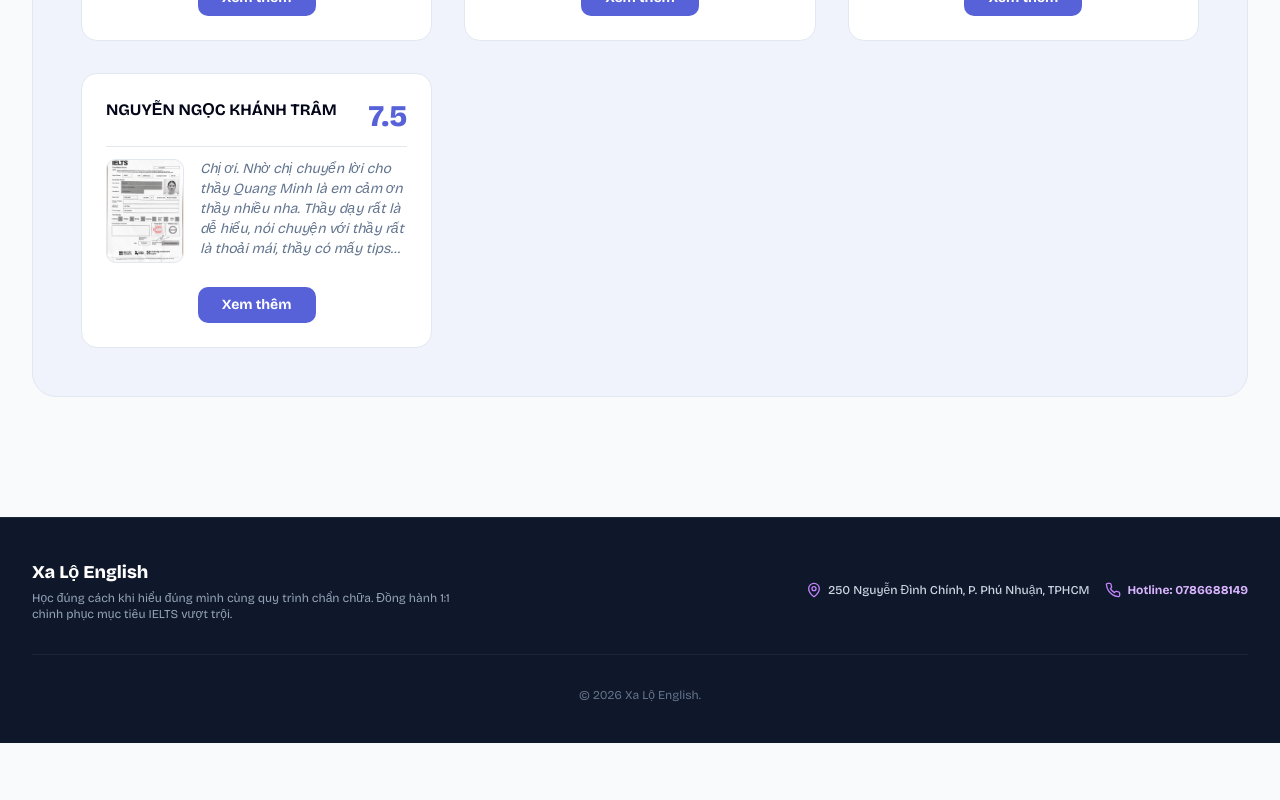
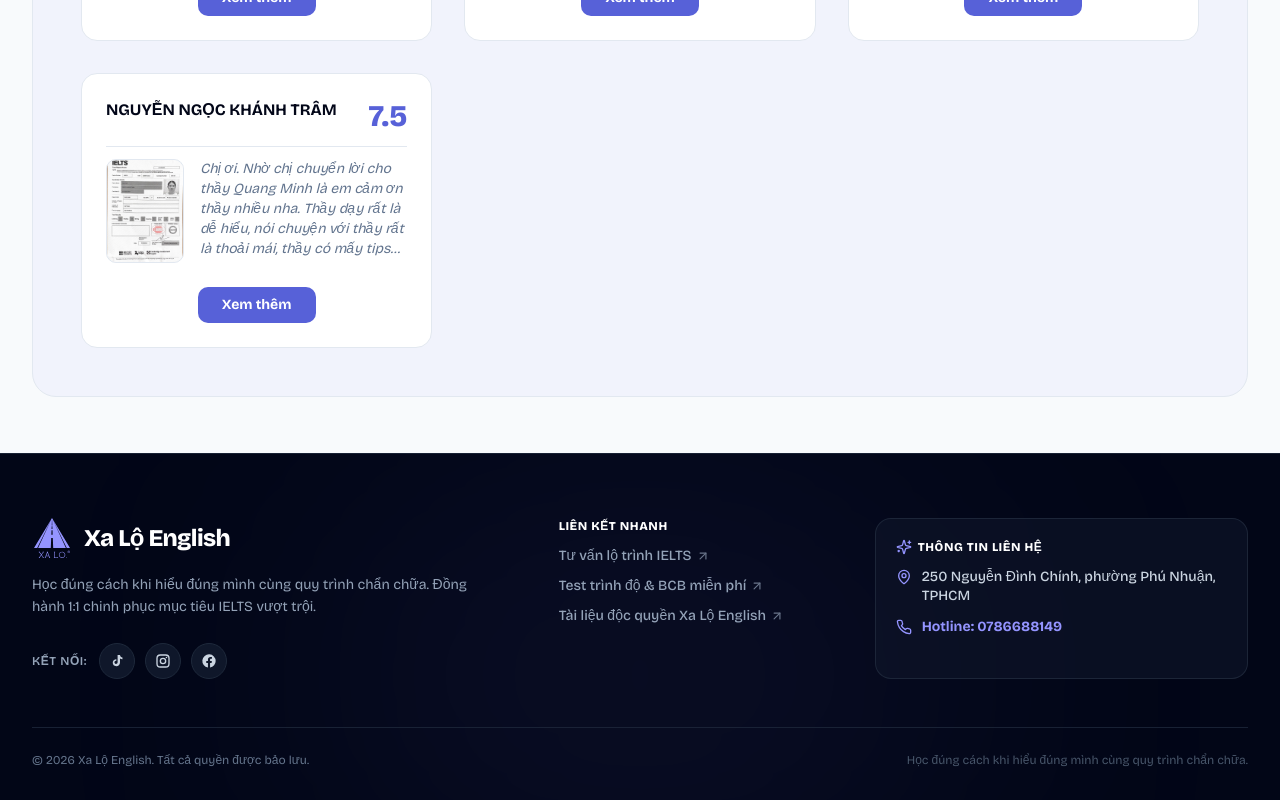
Before and after one commit to itxalo1413-art/Xalo_beacons, a Next.js app: page / in a window 1280 px wide. Shown: the part 3623-4423 px from the top of the page. Before the commit the page ends 4366 px from the top, so only its background shows below. Built offline with nearby package versions, Linux system fonts and the light colour scheme.

Commit message:
updating footer

```diff
--- a/src/app/page.tsx
+++ b/src/app/page.tsx
@@ -5,9 +5,9 @@ import Header from "@/components/Header";
 import PromoBanner from "@/components/PromoBanner";
 import ActionHub from "@/components/ActionHub";
 import HallOfFame from "@/components/HallOfFame";
+import Footer from "@/components/Footer";
 import LeadModal from "@/components/LeadModal";
 import Toast from "@/components/Toast";
-import { Phone, MapPin, Sparkles, Heart } from "lucide-react";
 
 export default function Home() {
   const [activeModal, setActiveModal] = useState<string | null>(null);
@@ -18,7 +18,7 @@ export default function Home() {
   };
 
   return (
-    <main className="min-h-screen flex flex-col justify-between relative bg-slate-50 selection:bg-purple-600 selection:text-white">
+    <main className="min-h-screen flex flex-col justify-between relative bg-slate-50 selection:bg-[#9494FF] selection:text-white">
       {/* Background Decorative Blur Orbs */}
       <div className="fixed top-0 left-1/2 -translate-x-1/2 w-[800px] h-[400px] bg-purple-200/40 rounded-full blur-[140px] pointer-events-none -z-10"></div>
       <div className="fixed bottom-0 right-0 w-[500px] h-[500px] bg-indigo-200/30 rounded-full blur-[160px] pointer-events-none -z-10"></div>
@@ -37,34 +37,8 @@ export default function Home() {
         <HallOfFame />
       </div>
 
-      {/* Footer */}
-      <footer className="bg-slate-900 text-slate-300 py-10 px-4 sm:px-6 lg:px-8 mt-16 border-t border-slate-800">
-        <div className="w-full max-w-7xl mx-auto flex flex-col md:flex-row items-center justify-between gap-6 text-center md:text-left">
-          <div>
-            <div className="flex items-center justify-center md:justify-start gap-2 text-white font-extrabold text-lg mb-1">
-              <span>Xa Lộ English</span>
-            </div>
-            <p className="text-xs text-slate-400 max-w-md">
-              Học đúng cách khi hiểu đúng mình cùng quy trình chẩn chữa. Đồng hành 1:1 chinh phục mục tiêu IELTS vượt trội.
-            </p>
-          </div>
-
-          <div className="flex flex-col sm:flex-row items-center gap-4 text-xs font-medium">
-            <div className="flex items-center gap-1.5 text-slate-300">
-              <MapPin className="w-4 h-4 text-purple-400 shrink-0" />
-              <span>250 Nguyễn Đình Chính, P. Phú Nhuận, TPHCM</span>
-            </div>
-            <div className="flex items-center gap-1.5 text-purple-300 font-bold">
-              <Phone className="w-4 h-4 text-purple-400 shrink-0" />
-              <span>Hotline: 0786688149</span>
-            </div>
-          </div>
-        </div>
-
-        <div className="w-full max-w-7xl mx-auto pt-8 mt-8 border-t border-slate-800/80 text-center text-xs text-slate-500 flex items-center justify-center gap-1">
-          <span>© 2026 Xa Lộ English. </span>
-        </div>
-      </footer>
+      {/* Modern Footer */}
+      <Footer />
 
       {/* Modal Dialog */}
       <LeadModal
--- /dev/null
+++ b/src/components/Footer.tsx
@@ -0,0 +1,172 @@
+"use client";
+
+import React from "react";
+import { MapPin, Phone, ArrowUpRight, Sparkles } from "lucide-react";
+
+export default function Footer() {
+  const copyAddress = () => {
+    navigator.clipboard.writeText("250 Nguyễn Đình Chính, phường Phú Nhuận, TPHCM");
+  };
+
+  const copyHotline = () => {
+    navigator.clipboard.writeText("0786688149");
+  };
+
+  return (
+    <footer className="w-full bg-slate-950 text-slate-300 pt-16 pb-8 border-t border-slate-800/80 relative overflow-hidden">
+      {/* Background Subtle Gradient Orb */}
+      <div className="absolute bottom-0 left-1/2 -translate-x-1/2 w-[600px] h-[250px] bg-[#9494FF]/10 rounded-full blur-[140px] pointer-events-none -z-0"></div>
+
+      <div className="w-full max-w-7xl mx-auto px-4 sm:px-6 lg:px-8 relative z-10">
+        <div className="grid grid-cols-1 md:grid-cols-12 gap-10 lg:gap-12 pb-12 border-b border-slate-800/80">
+
+          {/* Column 1: Brand Info & Tagline (5 cols) */}
+          <div className="md:col-span-5 space-y-4">
+            <div className="flex items-center gap-3">
+              <img
+                src="/Logo_XLE.svg"
+                alt="Xa Lộ English Logo"
+                className="w-10 h-10 object-contain"
+              />
+              <span className="text-white text-xl sm:text-2xl font-black tracking-tight">
+                Xa Lộ English
+              </span>
+            </div>
+
+            <p className="text-sm text-slate-400 leading-relaxed max-w-md">
+              Học đúng cách khi hiểu đúng mình cùng quy trình chẩn chữa. Đồng hành 1:1 chinh phục mục tiêu IELTS vượt trội.
+            </p>
+
+            {/* Social Media Links */}
+            <div className="pt-2 flex items-center gap-3">
+              <span className="text-xs font-semibold text-slate-400 uppercase tracking-wider">
+                Kết nối:
+              </span>
+              <div className="flex items-center gap-2.5">
+                {/* TikTok */}
+                <a
+                  href="https://www.tiktok.com/@xalo.english"
+                  target="_blank"
+                  rel="noreferrer"
+                  aria-label="TikTok"
+                  className="w-9 h-9 rounded-full bg-slate-900 border border-slate-800 flex items-center justify-center text-slate-300 hover:text-white hover:bg-[#9494FF] hover:border-[#9494FF] transition-all"
+                >
+                  <svg viewBox="0 0 24 24" fill="currentColor" className="w-4 h-4">
+                    <path d="M16.5 3c.3 2.1 1.6 3.6 3.7 3.8v2.4c-1.3.1-2.5-.3-3.7-1v5.9c0 4.6-4.4 6.9-8 5.1-2.3-1.2-3.3-3.8-2.7-6.2.6-2.3 2.7-3.9 5.2-3.8v2.5c-.5.1-1 .2-1.4.4-1.2.5-1.7 1.9-1.2 3 .5 1.2 1.9 1.7 3.1 1.2.8-.4 1.4-1.2 1.4-2.1V3h3.6z" />
+                  </svg>
+                </a>
+
+                {/* Instagram */}
+                <a
+                  href="https://www.instagram.com/xalo.english/"
+                  target="_blank"
+                  rel="noreferrer"
+                  aria-label="Instagram"
+                  className="w-9 h-9 rounded-full bg-slate-900 border border-slate-800 flex items-center justify-center text-slate-300 hover:text-white hover:bg-[#9494FF] hover:border-[#9494FF] transition-all"
+                >
+                  <svg viewBox="0 0 24 24" fill="none" stroke="currentColor" strokeWidth="2" className="w-4 h-4">
+                    <rect x="3" y="3" width="18" height="18" rx="5" />
+                    <circle cx="12" cy="12" r="4" />
+                    <circle cx="17.2" cy="6.8" r="1.2" fill="currentColor" stroke="none" />
+                  </svg>
+                </a>
+
+                {/* Facebook */}
+                <a
+                  href="https://www.facebook.com/xalo.english"
+                  target="_blank"
+                  rel="noreferrer"
+                  aria-label="Facebook"
+                  className="w-9 h-9 rounded-full bg-slate-900 border border-slate-800 flex items-center justify-center text-slate-300 hover:text-white hover:bg-[#9494FF] hover:border-[#9494FF] transition-all"
+                >
+                  <svg viewBox="0 0 24 24" fill="currentColor" className="w-4 h-4">
+                    <path d="M22 12a10 10 0 1 0-11.6 9.9v-7H7.9V12h2.5V9.8c0-2.5 1.5-3.9 3.8-3.9 1.1 0 2.2.2 2.2.2v2.4h-1.2c-1.2 0-1.6.8-1.6 1.6V12h2.7l-.4 2.9h-2.3v7A10 10 0 0 0 22 12z" />
+                  </svg>
+                </a>
+              </div>
+            </div>
+          </div>
+
+          {/* Column 2: Quick Links (3 cols) */}
+          <div className="md:col-span-3 space-y-3">
+            <h4 className="text-white text-xs font-extrabold uppercase tracking-wider">
+              Liên kết nhanh
+            </h4>
+            <ul className="space-y-2.5 text-xs sm:text-sm font-medium">
+              <li>
+                <a
+                  href="https://forms.gle/GXuqNRKJPCJ59sx59"
+                  target="_blank"
+                  rel="noreferrer"
+                  className="inline-flex items-center gap-1 text-slate-400 hover:text-[#9494FF] transition-colors"
+                >
+                  <span>Tư vấn lộ trình IELTS</span>
+                  <ArrowUpRight className="w-3.5 h-3.5 opacity-70" />
+                </a>
+              </li>
+              <li>
+                <a
+                  href="https://forms.gle/icQg3n2iCv24zCyC8"
+                  target="_blank"
+                  rel="noreferrer"
+                  className="inline-flex items-center gap-1 text-slate-400 hover:text-[#9494FF] transition-colors"
+                >
+                  <span>Test trình độ & BCB miễn phí</span>
+                  <ArrowUpRight className="w-3.5 h-3.5 opacity-70" />
+                </a>
+              </li>
+              <li>
+                <a
+                  href="https://forms.gle/wwNz3aQZ4CixQGnM9"
+                  target="_blank"
+                  rel="noreferrer"
+                  className="inline-flex items-center gap-1 text-slate-400 hover:text-[#9494FF] transition-colors"
+                >
+                  <span>Tài liệu độc quyền Xa Lộ English</span>
+                  <ArrowUpRight className="w-3.5 h-3.5 opacity-70" />
+                </a>
+              </li>
+            </ul>
+          </div>
+
+          {/* Column 3: Contact Info Card (4 cols) */}
+          <div className="md:col-span-4 space-y-3 bg-slate-900/60 p-5 rounded-2xl border border-slate-800/90">
+            <h4 className="text-white text-xs font-extrabold uppercase tracking-wider flex items-center gap-1.5">
+              <Sparkles className="w-4 h-4 text-[#9494FF]" />
+              <span>Thông tin liên hệ</span>
+            </h4>
+
+            <div className="space-y-3 text-xs sm:text-sm font-medium">
+              <button
+                onClick={copyAddress}
+                className="w-full text-left flex items-start gap-2.5 text-slate-300 hover:text-[#9494FF] transition-colors cursor-pointer group"
+                title="Bấm để sao chép địa chỉ"
+              >
+                <MapPin className="w-4 h-4 text-[#9494FF] shrink-0 mt-0.5" />
+                <span className="leading-snug">
+                  250 Nguyễn Đình Chính, phường Phú Nhuận, TPHCM
+                </span>
+              </button>
+
+              <button
+                onClick={copyHotline}
+                className="w-full text-left flex items-center gap-2.5 text-slate-300 hover:text-[#9494FF] transition-colors cursor-pointer group"
+                title="Bấm để sao chép số hotline"
+              >
+                <Phone className="w-4 h-4 text-[#9494FF] shrink-0" />
+                <span className="font-bold text-[#9494FF]">Hotline: 0786688149</span>
+              </button>
+            </div>
+          </div>
+
+        </div>
+
+        {/* Bottom Copyright Bar */}
+        <div className="pt-6 flex flex-col sm:flex-row items-center justify-between gap-4 text-xs text-slate-500 text-center sm:text-left">
+          <p>© 2026 Xa Lộ English. Tất cả quyền được bảo lưu.</p>
+          <p className="text-slate-600">Học đúng cách khi hiểu đúng mình cùng quy trình chẩn chữa.</p>
+        </div>
+      </div>
+    </footer>
+  );
+}
```
